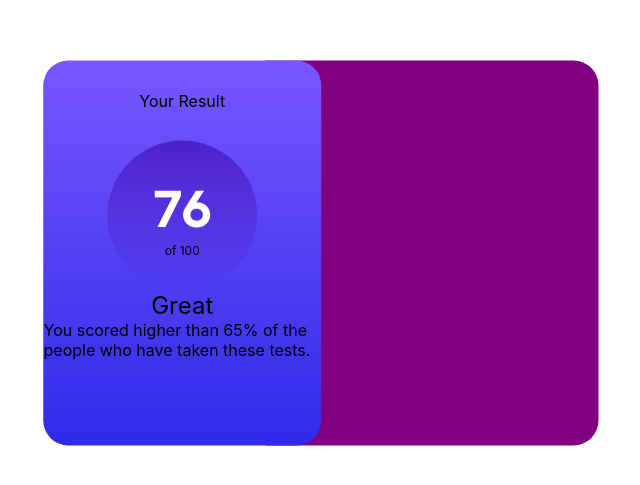
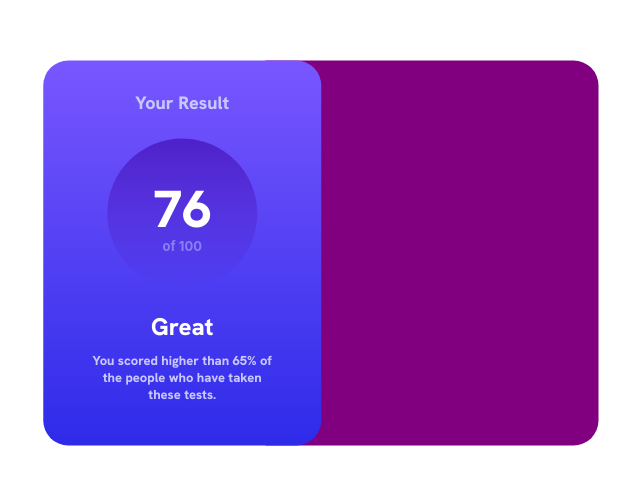
Before and after one commit to birkirfreyrg/rsc, a React (Create React App) app: page / in a window 1280 px wide. Shown: the part 147-632 px from the top of the page, without its empty margins (319-959 px from the left). Built offline with nearby package versions, Linux system fonts and the light colour scheme.

Commit message:
Left side complete (Without logic)

```diff
--- a/src/App.css
+++ b/src/App.css
@@ -45,6 +45,10 @@
 
 .Your-result-header {
   margin-top: 30px;
+  color: hsl(241, 100%, 89%);
+  font-weight: bold;
+  font-size: 18px;
+  font-family: 'Hanken Grotesk', sans-serif;
 }
 
 .Result-value {
@@ -59,7 +63,7 @@
   justify-content: center;
   align-items: center;
   flex-direction: column;
-  margin-top: 30px;
+  margin-top: 25px;
   height: 150px;
   width: 150px;
   border-radius: 100%;
@@ -67,13 +71,26 @@
 }
 
 .Result-total-value {
-  font-size: 12px;
+  margin-top: -5px;
+  font-size: 13px;
+  color: hsla(241, 100%, 89%, 0.5);
+  font-weight: bold;
 }
 
 .Great-text {
   font-size: 24px;
+  margin-top: 22px;
+  color:hsl(0, 0%, 100%);
+  font-weight: bold;
+  font-family: 'Hanken Grotesk', sans-serif;
 }
 
 .Your-score-text {
-
+  font-family: 'Hanken Grotesk', sans-serif;
+  font-size: 13px;
+  margin-top: 10px;
+  color:hsla(241, 100%, 89%, 1);
+  text-align: center;
+  margin-left: 45px;
+  margin-right: 45px;
 }
```
